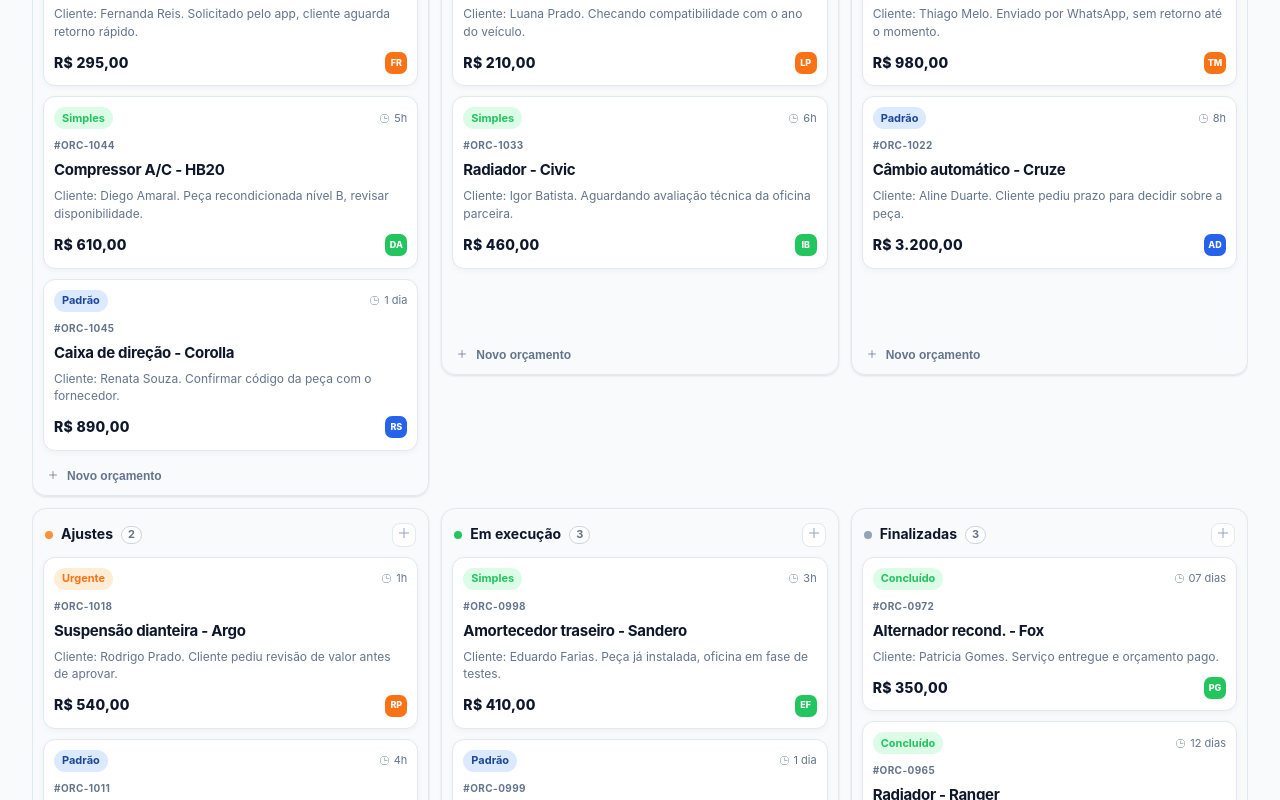
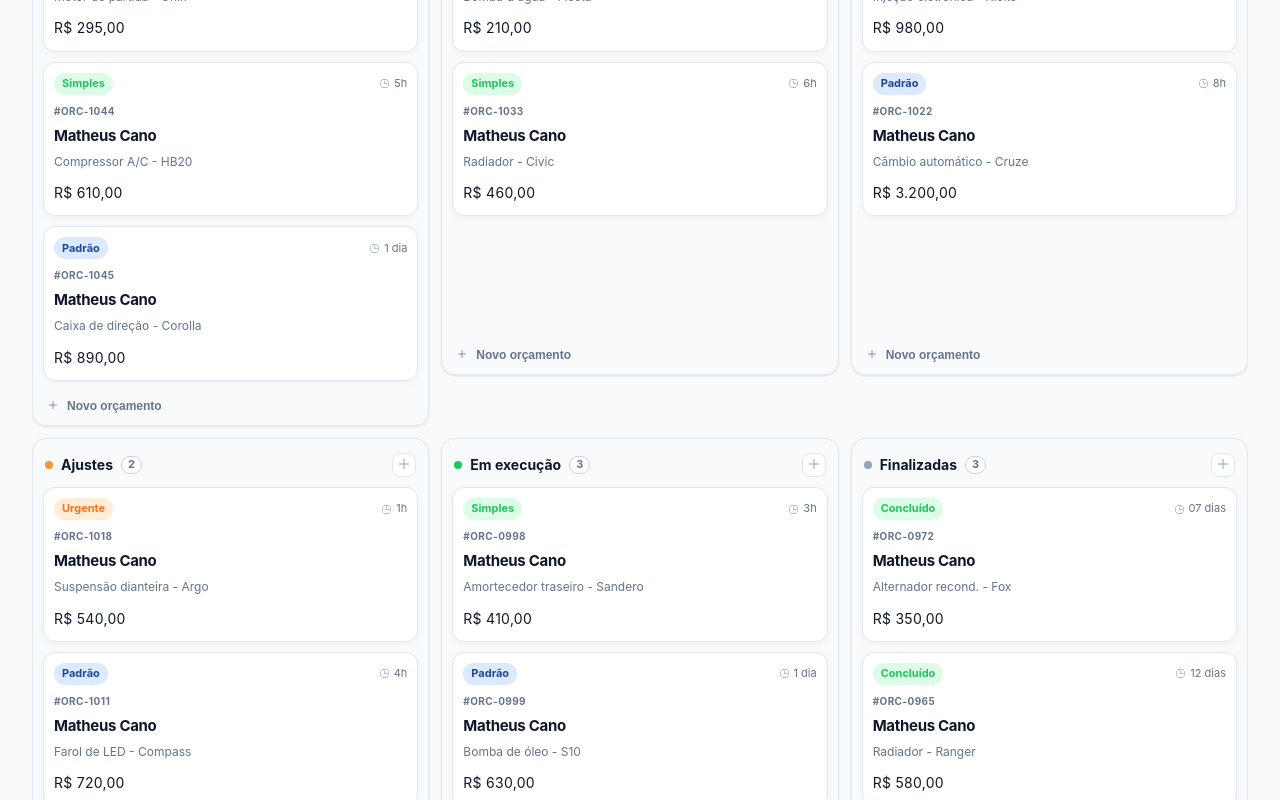
Before and after one commit to rebecaCaroba/AutoFast, a React (Vite) app: page /dashboard in a window 1280 px wide. Shown: the part 500-1300 px from the top of the page. Built offline with nearby package versions, Linux system fonts and the light colour scheme.

Commit message:
Ajustando cards do dashboard do mecanico

```diff
--- a/src/pages/Dashboard/DashboardMechanic/index.tsx
+++ b/src/pages/Dashboard/DashboardMechanic/index.tsx
@@ -35,7 +35,7 @@ const columns: BoardColumn[] = [
             {
                 id: '#ORC-1042',
                 title: 'Alternador recond. - Gol G5',
-                client: 'Cliente: Marcos Vieira. Peça em estoque, aguardando montagem do orçamento.',
+                client: 'Matheus Cano',
                 description: 'Padrão',
                 value: 'R$ 380,00',
                 time: '2h',
@@ -46,7 +46,7 @@ const columns: BoardColumn[] = [
             {
                 id: '#ORC-1043',
                 title: 'Motor de partida - Onix',
-                client: 'Cliente: Fernanda Reis. Solicitado pelo app, cliente aguarda retorno rápido.',
+                client: 'Matheus Cano',
                 description: 'Urgente',
                 value: 'R$ 295,00',
                 time: '40min',
@@ -57,7 +57,7 @@ const columns: BoardColumn[] = [
             {
                 id: '#ORC-1044',
                 title: 'Compressor A/C - HB20',
-                client: 'Cliente: Diego Amaral. Peça recondicionada nível B, revisar disponibilidade.',
+                client: 'Matheus Cano',
                 description: 'Simples',
                 value: 'R$ 610,00',
                 time: '5h',
@@ -68,7 +68,7 @@ const columns: BoardColumn[] = [
             {
                 id: '#ORC-1045',
                 title: 'Caixa de direção - Corolla',
-                client: 'Cliente: Renata Souza. Confirmar código da peça com o fornecedor.',
+                client: 'Matheus Cano',
                 description: 'Padrão',
                 value: 'R$ 890,00',
                 time: '1 dia',
@@ -86,7 +86,7 @@ const columns: BoardColumn[] = [
             {
                 id: '#ORC-1031',
                 title: 'Turbina - Hilux 3.0',
-                client: 'Cliente: Paulo Nogueira. Mecânico validando estado da peça recondicionada.',
+                client: 'Matheus Cano',
                 description: 'Padrão',
                 value: 'R$ 1.450,00',
                 time: '3h',
@@ -97,7 +97,7 @@ const columns: BoardColumn[] = [
             {
                 id: '#ORC-1032',
                 title: 'Bomba d\'água - Fiesta',
-                client: 'Cliente: Luana Prado. Checando compatibilidade com o ano do veículo.',
+                client: 'Matheus Cano',
                 description: 'Urgente',
                 value: 'R$ 210,00',
                 time: '25min',
@@ -108,7 +108,7 @@ const columns: BoardColumn[] = [
             {
                 id: '#ORC-1033',
                 title: 'Radiador - Civic',
-                client: 'Cliente: Igor Batista. Aguardando avaliação técnica da oficina parceira.',
+                client: 'Matheus Cano',
                 description: 'Simples',
                 value: 'R$ 460,00',
                 time: '6h',
@@ -126,7 +126,7 @@ const columns: BoardColumn[] = [
             {
                 id: '#ORC-1020',
                 title: 'Cabeçote - Uno 1.0',
-                client: 'Cliente: Bianca Ferraz. Orçamento enviado, aguardando aprovação do cliente.',
+                client: 'Matheus Cano',
                 description: 'Aguardando',
                 value: 'R$ 1.120,00',
                 time: '1 dia',
@@ -137,7 +137,7 @@ const columns: BoardColumn[] = [
             {
                 id: '#ORC-1021',
                 title: 'Injeção eletrônica - Kicks',
-                client: 'Cliente: Thiago Melo. Enviado por WhatsApp, sem retorno até o momento.',
+                client: 'Matheus Cano',
                 description: 'Aguardando',
                 value: 'R$ 980,00',
                 time: '2 dias',
@@ -148,7 +148,7 @@ const columns: BoardColumn[] = [
             {
                 id: '#ORC-1022',
                 title: 'Câmbio automático - Cruze',
-                client: 'Cliente: Aline Duarte. Cliente pediu prazo para decidir sobre a peça.',
+                client: 'Matheus Cano',
                 description: 'Padrão',
                 value: 'R$ 3.200,00',
                 time: '8h',
@@ -166,7 +166,7 @@ const columns: BoardColumn[] = [
             {
                 id: '#ORC-1018',
                 title: 'Suspensão dianteira - Argo',
-                client: 'Cliente: Rodrigo Prado. Cliente pediu revisão de valor antes de aprovar.',
+                client: 'Matheus Cano',
                 description: 'Urgente',
                 value: 'R$ 540,00',
                 time: '1h',
@@ -177,7 +177,7 @@ const columns: BoardColumn[] = [
             {
                 id: '#ORC-1011',
                 title: 'Farol de LED - Compass',
-                client: 'Cliente: Camila Rocha. Trocar peça sugerida por item de linha superior.',
+                client: 'Matheus Cano',
                 description: 'Padrão',
                 value: 'R$ 720,00',
                 time: '4h',
@@ -195,7 +195,7 @@ const columns: BoardColumn[] = [
             {
                 id: '#ORC-0998',
                 title: 'Amortecedor traseiro - Sandero',
-                client: 'Cliente: Eduardo Farias. Peça já instalada, oficina em fase de testes.',
+                client: 'Matheus Cano',
                 description: 'Simples',
                 value: 'R$ 410,00',
                 time: '3h',
@@ -206,7 +206,7 @@ const columns: BoardColumn[] = [
             {
                 id: '#ORC-0999',
                 title: 'Bomba de óleo - S10',
-                client: 'Cliente: Vanessa Lima. Montagem em andamento no box 5.',
+                client: 'Matheus Cano',
                 description: 'Padrão',
                 value: 'R$ 630,00',
                 time: '1 dia',
@@ -217,7 +217,7 @@ const columns: BoardColumn[] = [
             {
                 id: '#ORC-1000',
                 title: 'Embreagem - Strada',
-                client: 'Cliente: Gustavo Nunes. Cliente aguardando na oficina, prioridade alta.',
+                client: 'Matheus Cano',
                 description: 'Urgente',
                 value: 'R$ 750,00',
                 time: '2h',
@@ -235,7 +235,7 @@ const columns: BoardColumn[] = [
             {
                 id: '#ORC-0972',
                 title: 'Alternador recond. - Fox',
-                client: 'Cliente: Patricia Gomes. Serviço entregue e orçamento pago.',
+                client: 'Matheus Cano',
                 description: 'Concluído',
                 value: 'R$ 350,00',
                 time: '07 dias',
@@ -246,7 +246,7 @@ const columns: BoardColumn[] = [
             {
                 id: '#ORC-0965',
                 title: 'Radiador - Ranger',
-                client: 'Cliente: Henrique Costa. Peça recondicionada instalada com garantia.',
+                client: 'Matheus Cano',
                 description: 'Concluído',
                 value: 'R$ 580,00',
                 time: '12 dias',
@@ -257,7 +257,7 @@ const columns: BoardColumn[] = [
             {
                 id: '#ORC-0951',
                 title: 'Motor de partida - Voyage',
-                client: 'Cliente: Sofia Martins. Retirada realizada, avaliação 5 estrelas.',
+                client: 'Matheus Cano',
                 description: 'Concluído',
                 value: 'R$ 270,00',
                 time: '20 dias',
@@ -341,14 +341,12 @@ export function DashboardMechanic() {
                                         </div>
 
                                         <div className="dashboard-mechanic-code">{card.id}</div>
-                                        <h3 className="dashboard-mechanic-card-title">{card.title}</h3>
-                                        <p className="dashboard-mechanic-card-text">{card.client}</p>
+                                        <h3 className="dashboard-mechanic-card-title">{card.client}</h3>
+                                        <p className="dashboard-mechanic-card-text">{card.title}</p>
 
                                         <div className="dashboard-mechanic-card-footer">
                                             <div className="dashboard-mechanic-price">{card.value}</div>
-                                            <span className="dashboard-mechanic-avatar" data-tone={card.tone}>
-                                                {card.initials}
-                                            </span>
+
                                         </div>
                                     </article>
 
--- a/src/pages/Dashboard/DashboardMechanic/style.scss
+++ b/src/pages/Dashboard/DashboardMechanic/style.scss
@@ -279,7 +279,6 @@
 
     .dashboard-mechanic-price {
         font-size: 14px;
-        font-weight: 800;
         letter-spacing: 0.02em;
         color: $gray-900;
     }
```
